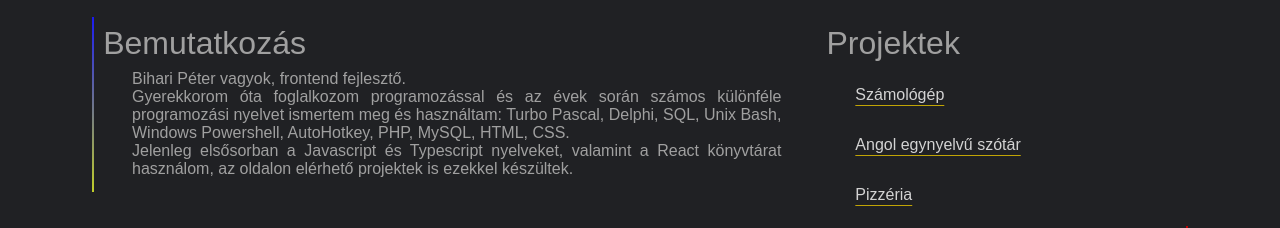
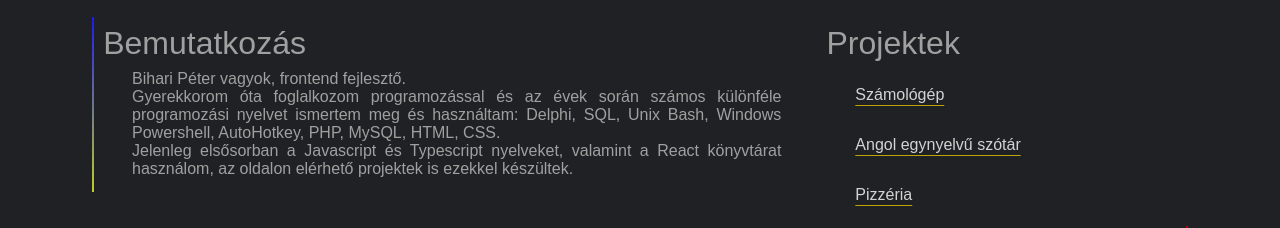
Before and after one commit to bipeti/portfolio, a React (Create React App) app: page / in a window 1280 px wide. Shown: the part 200-428 px from the top of the page. Built offline with nearby package versions, Linux system fonts and the light colour scheme; a web font is replaced by a local one.

Commit message:
Some content modified

```diff
--- a/src/components/Welcome.tsx
+++ b/src/components/Welcome.tsx
@@ -6,8 +6,8 @@ export default function Welcome() {
                 Bihari Péter vagyok, frontend fejlesztő. <br />
                 Gyerekkorom óta foglalkozom programozással és az évek során
                 számos különféle programozási nyelvet ismertem meg és
-                használtam: Turbo Pascal, Delphi, SQL, Unix Bash, Windows
-                Powershell, AutoHotkey, PHP, MySQL, HTML, CSS. <br />
+                használtam: Delphi, SQL, Unix Bash, Windows Powershell,
+                AutoHotkey, PHP, MySQL, HTML, CSS. <br />
                 Jelenleg elsősorban a Javascript és Typescript nyelveket,
                 valamint a React könyvtárat használom, az oldalon elérhető
                 projektek is ezekkel készültek.
```
